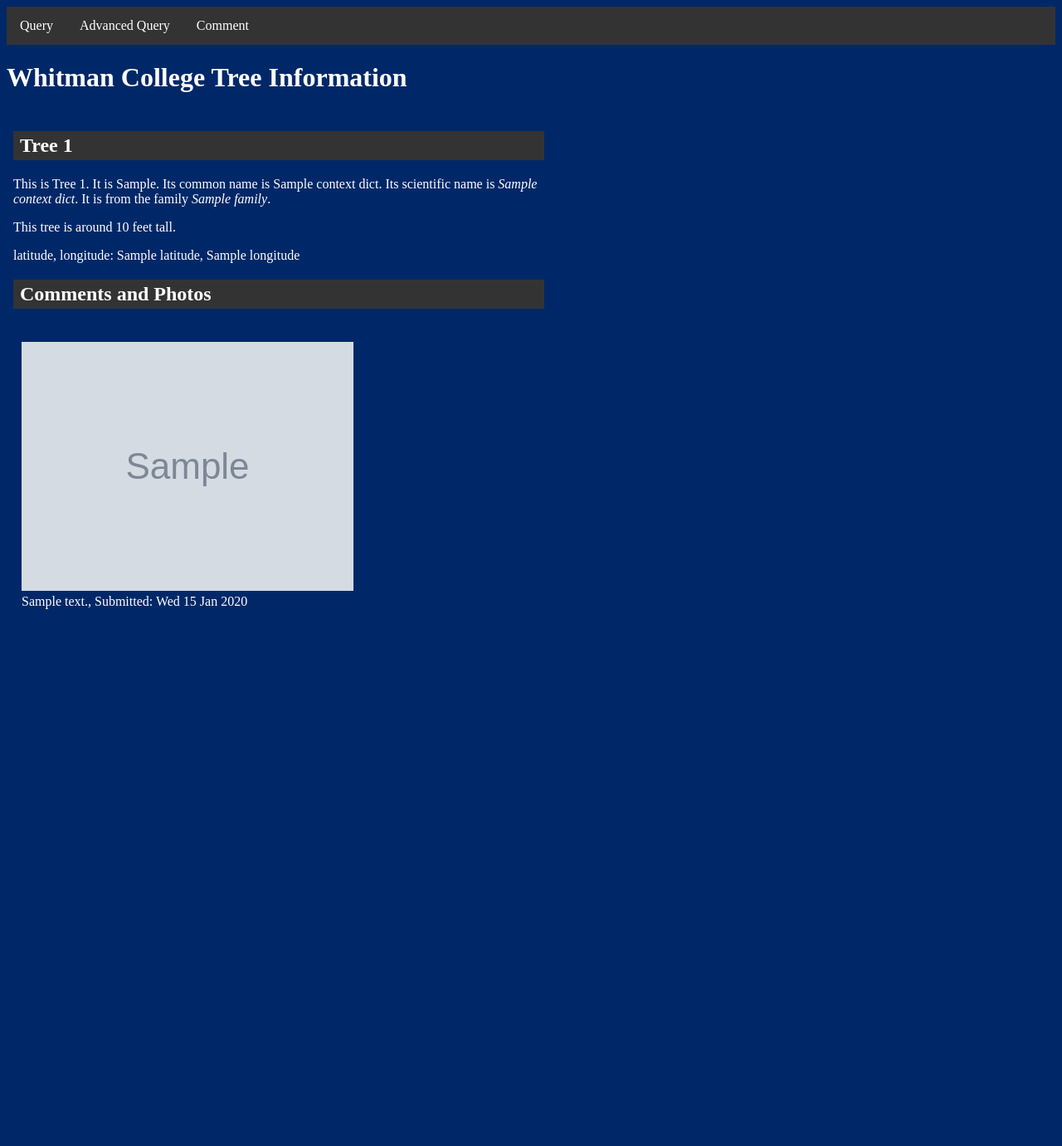
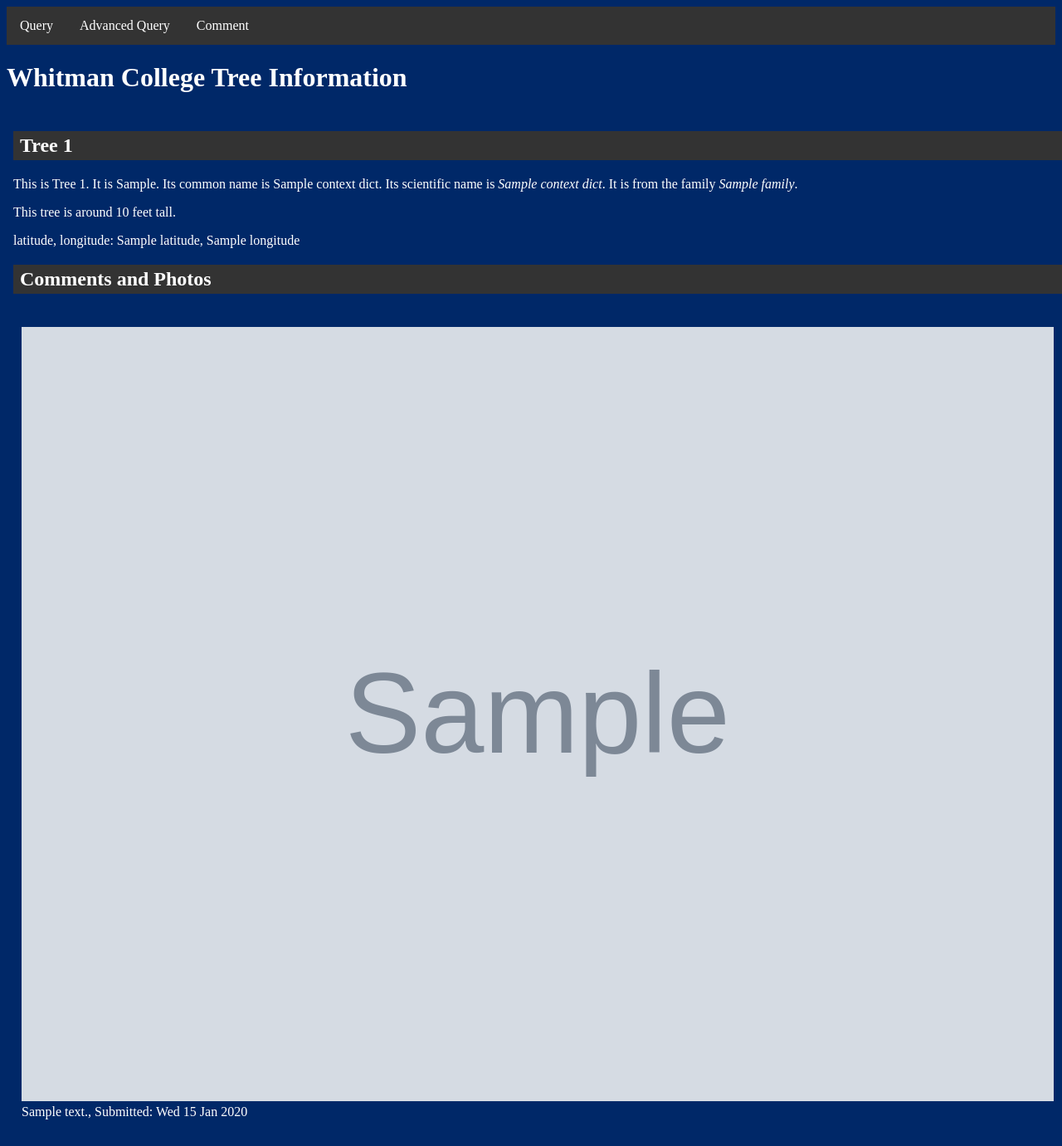
Before and after one commit to SpencerKoevering/CSCapstone2021TreeID, a Django app: template mysite/templates/treeID/ID_response.html in a window 1280 px wide. Shown: the whole page at 83% size. Before the commit the page ends 734 px from the top, so only its background shows below. Run offline with Django 3.2, Linux system fonts and the light colour scheme; the template is opened without the code that fills it: most values are stand-ins (such as "Sample title", 1, 10 or a date in 2020); grey boxes marked "Sample" are stand-in pictures.

Commit message:
changed widths to be percentages of the window size

```diff
--- a/mysite/templates/treeID/ID_response.html
+++ b/mysite/templates/treeID/ID_response.html
@@ -51,7 +51,7 @@
             {% ifequal context_dict.id|stringformat:"s" comment.treeID|stringformat:"s" %}
                 <div style="padding: 20px 10px;">
                 {% if comment.photo %}
-                <img src="/media/{{comment.photo}}"  style="height:300px;" />
+                <img src="/media/{{comment.photo}}"  class="treephoto" />
                 {% endif %}
                 {% if comment.comment_text %}
                 <li style = "list-style-type: none;">{{comment.comment_text}}, Submitted: {{comment.created_at|date:"D d M Y" }} </li>
--- a/mysite/templates/treeID/advanced_query_response.html
+++ b/mysite/templates/treeID/advanced_query_response.html
@@ -10,7 +10,7 @@
             <a href="/treeID/query_response/?query={{tree.id}}" id="tree_link"> <div id="tree_link_box"> <h2 style="padding: 4px 8px;">{{tree.id}} </h2></div></a>
             <h3> {{tree.name}}, <i>{{tree.species_name}}</i>. </h3>
             {% if tree.photo %}
-                <img src="/media/{{tree.photo}}"  style="height:300px;" />
+                <img src="/media/{{tree.photo}}"  class="thumbnail" />
             {% else %}
                 <p>We don't have a photo of this tree. Help us out and submit one with a comment!</p>
             {% endif %}
--- a/mysite/templates/treeID/base.html
+++ b/mysite/templates/treeID/base.html
@@ -10,7 +10,7 @@
         p    {color: white;}
         li    {color: white;}
         #tree_list{
-            width: 40em;
+            width: 100%;
             padding: 4px 8px;
         }
         #tree_list_entry{
@@ -32,14 +32,14 @@
             color: #7b68ee;
         }
         #id_response {
-            width: 40em;
+            width: 100%;
             padding: 4px 8px;
         }
         .header_box {
             background-color: #333;
         }
         .form_table_div{
-            width: 25em;
+            width: 100%;
             padding: 4px 8px;
         }
         .query_form {
@@ -78,6 +78,8 @@
         .active {
         background-color: #04AA6D;
         }
+        .treephoto {width: 100%;}
+        .thumbnail {width: 30%;}
         </style>
     <title>{% block title %}Base{% endblock %}</title>
 </head>
```
